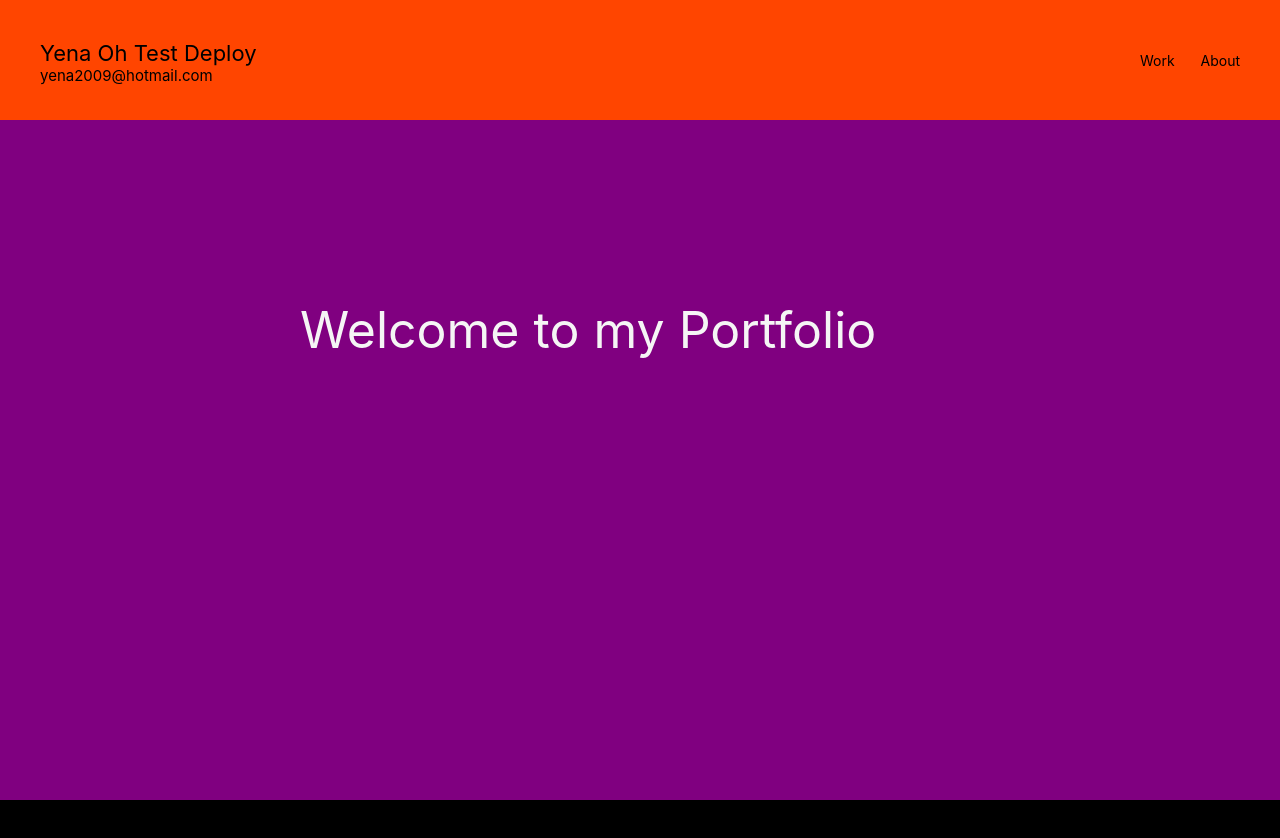
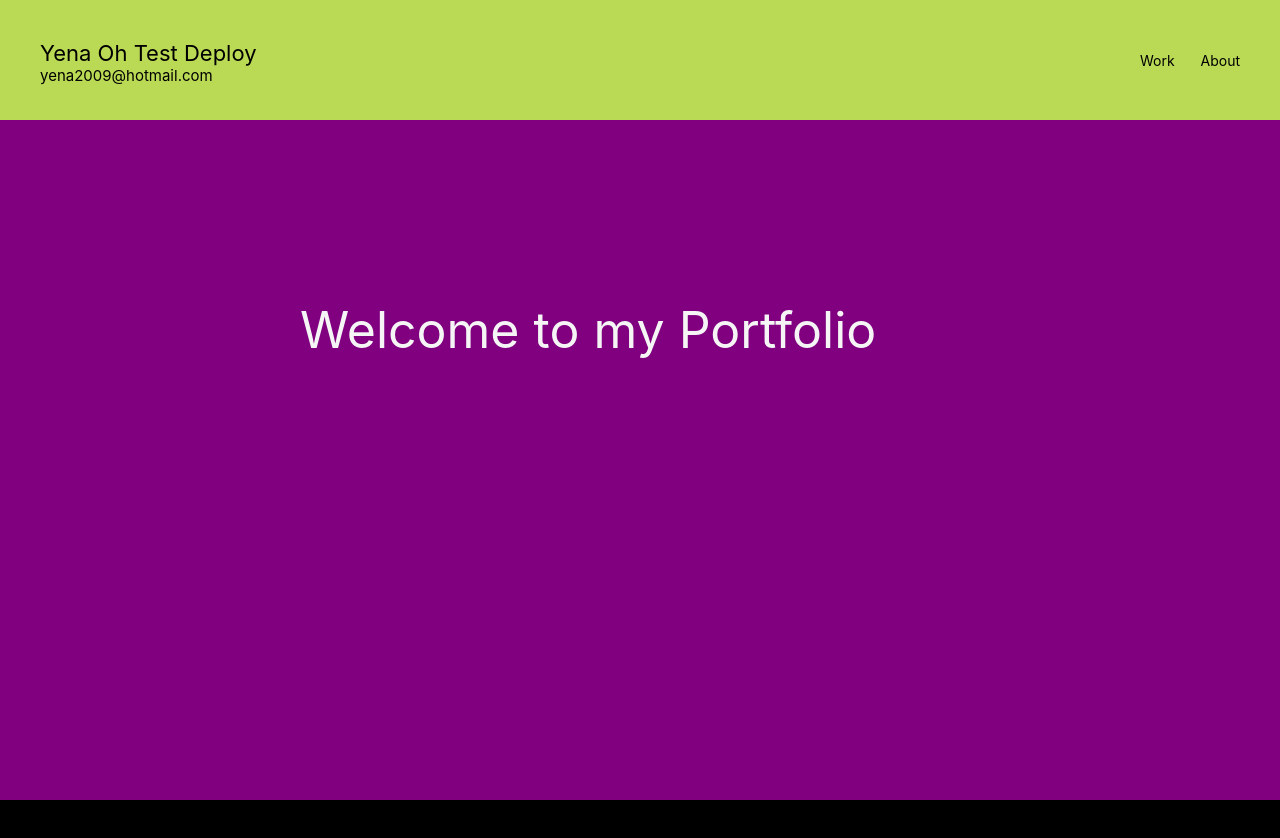
Before and after one commit to gabecadiz/yenaDesigns, a React (Create React App) app: page / in a window 1280 px wide. Shown: the top 838 px of the page. Built offline with nearby package versions, Linux system fonts and the light colour scheme.

Commit message:
rename css files and have test sass variable to confirm sass is connected correctly

```diff
--- a/package.json
+++ b/package.json
@@ -6,6 +6,7 @@
     "@testing-library/jest-dom": "^4.2.4",
     "@testing-library/react": "^9.3.2",
     "@testing-library/user-event": "^7.1.2",
+    "node-sass": "^4.14.1",
     "react": "^16.12.0",
     "react-dom": "^16.12.0",
     "react-scripts": "3.3.0"
--- a/src/App.js
+++ b/src/App.js
@@ -1,6 +1,6 @@
 import React from 'react';
 import logo from './logo.svg';
-import './App.css';
+import './App.scss';
 
 function App() {
   return (
--- a/src/App.css
+++ b/src/App.scss
@@ -1,4 +1,7 @@
 /* basic reset using universal selector */
+
+$headerColor: #bada55;
+
 *,
 *::after,
 *::before {
@@ -28,7 +31,7 @@ body {
   display: flex;
   justify-content: space-between;
   padding: 40px;
-  background-color: orangered;
+  background-color: $headerColor;
   height: 120px;
   width: 100%;
 }
--- a/src/index.js
+++ b/src/index.js
@@ -1,6 +1,6 @@
 import React from 'react';
 import ReactDOM from 'react-dom';
-import './index.css';
+import './index.scss';
 import App from './App';
 import * as serviceWorker from './serviceWorker';
 
```
Also changed, not shown: src/index.scss (renamed from src/index.css), 1 other file (tests, documents, lock files or other folders).
